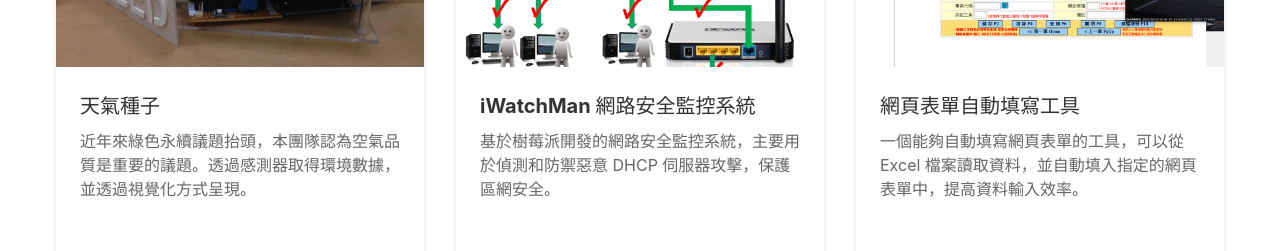
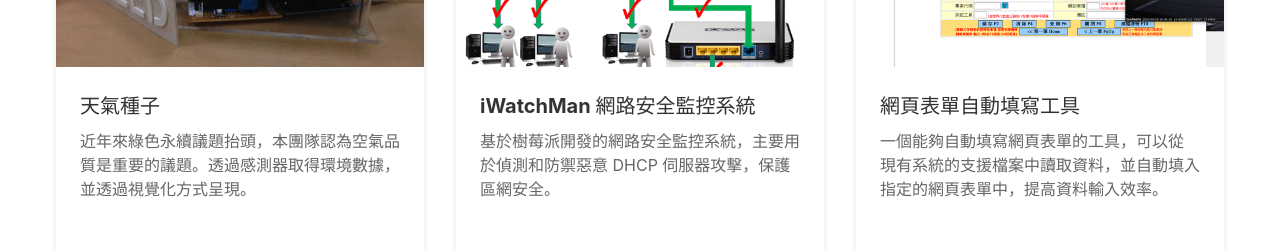
Before and after one commit to Lung-Yu/Lung-Yu.github.io, a React (Vite) app: page / in a window 1280 px wide. Shown: the part 1240-1491 px from the top of the page. Built offline with nearby package versions, Linux system fonts and the light colour scheme.

Commit message:
fix: 修正專案 ID，更新網頁表單自動填寫工具的描述與標籤

```diff
--- a/src/data/projectData.ts
+++ b/src/data/projectData.ts
@@ -26,7 +26,7 @@
     ]
   },
   {
-    id: 3,
+    id: 2,
     title: "iWatchMan 網路安全監控系統",
     description: "基於樹莓派開發的網路安全監控系統，主要用於偵測和防禦惡意 DHCP 伺服器攻擊，保護區網安全。",
     image: "/src/assets/images/projects/10_i_watch_man/架構圖.png",
@@ -40,11 +40,11 @@
     ]
   },
   {
-    id: 4,
+    id: 3,
     title: "網頁表單自動填寫工具",
-    description: "一個能夠自動填寫網頁表單的工具，可以從 Excel 檔案讀取資料，並自動填入指定的網頁表單中，提高資料輸入效率。",
+    description: "一個能夠自動填寫網頁表單的工具，可以從 現有系統的支援檔案中讀取資料，並自動填入指定的網頁表單中，提高資料輸入效率。",
     image: "/src/assets/images/projects/20_Auto-fill_web_form_tool/auto_fill.png",
-    tags: ["自動化工具", "網頁爬蟲", "Excel 整合"],
+    tags: ["自動化工具", "網頁爬蟲", "資料整合"],
     detailPath: "auto-fill-web-form",
     gallery: [
       "/src/assets/images/projects/20_Auto-fill_web_form_tool/auto_fill.png",
```
